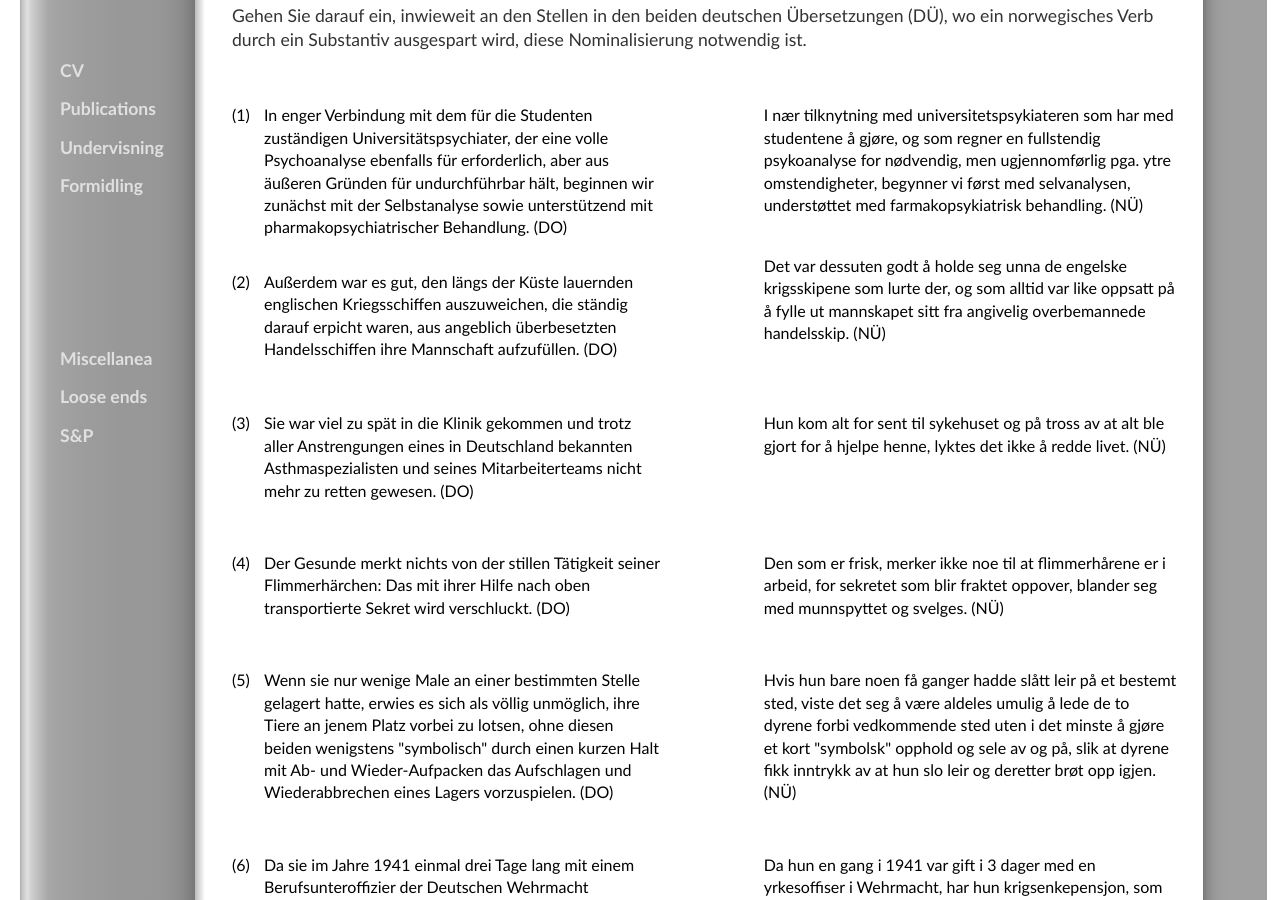
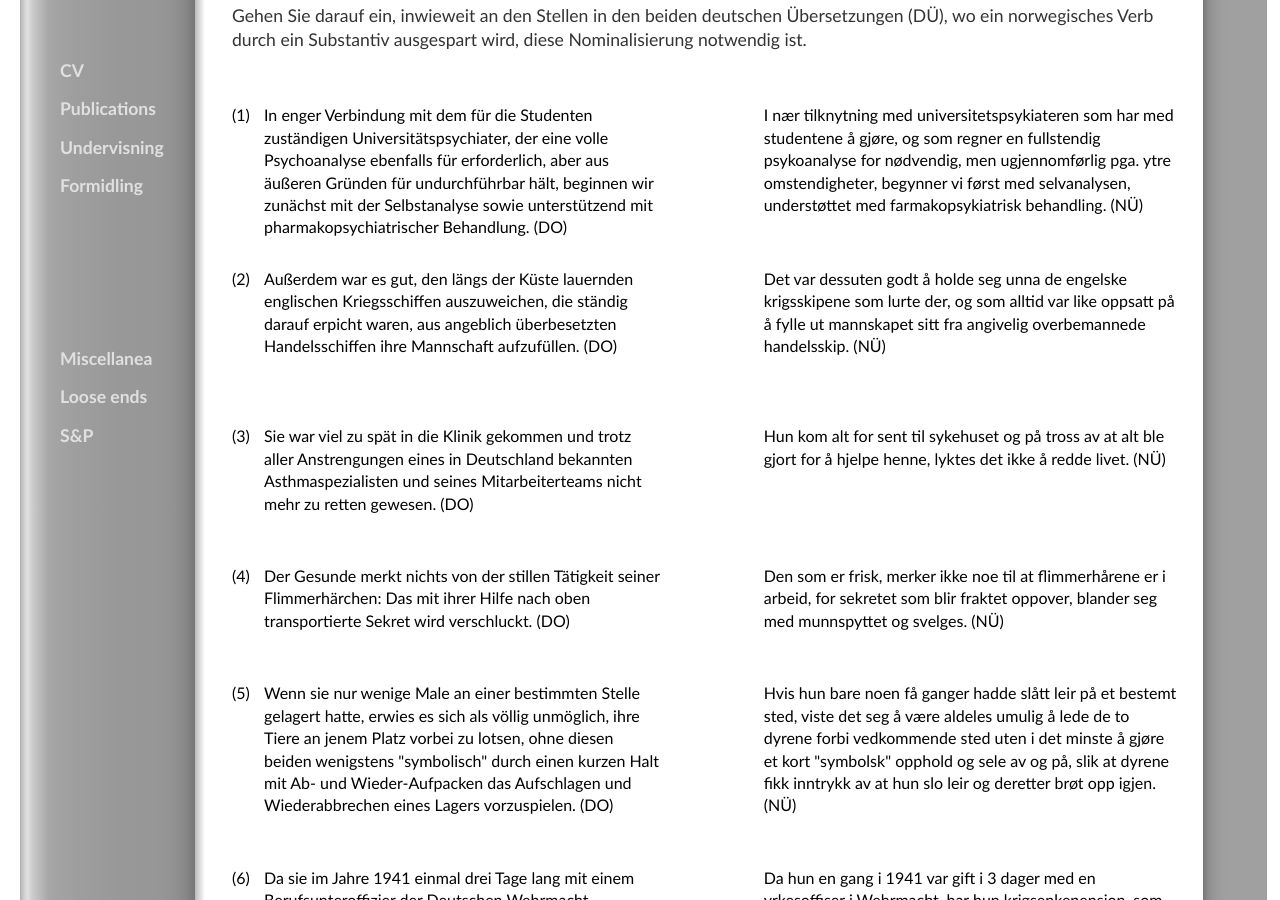
Before and after one commit to kjelljs/kjelljs.github.io, a Jekyll site: the page built from courses/kontrast/2004II.html, in a window 1280 px wide and 900 px high, scrolled down 358 px. Built offline with Jekyll 4.4.1, drawn with Linux system fonts in a browser that asks for light colours.

Commit message:
Update 2004II.html

```diff
--- a/courses/kontrast/2004II.html
+++ b/courses/kontrast/2004II.html
@@ -36,12 +36,12 @@ Gehen Sie darauf ein, inwieweit an den Stellen in den beiden deutschen Übersetz
 <li>I nær tilknytning med universitetspsykiateren som har med studentene å gjøre, og som regner en fullstendig psykoanalyse for nødvendig, men ugjennomførlig pga. ytre omstendigheter, begynner vi først med selvanalysen, understøttet med farmakopsykiatrisk behandling. (NÜ)</li></ul></div>
   </section>
 <section>
-  <div class="left">
-  <ol style="margin-right:25px; counter-reset: item 1">
+  <div class="left"></br>
+  <ol style="margin-right:25px; margin-top: -5px; counter-reset: item 1">
 <li>Außerdem war es gut, den längs der Küste lauernden englischen Kriegsschiffen auszuweichen, die ständig darauf erpicht waren, aus angeblich überbesetzten Handelsschiffen ihre Mannschaft aufzufüllen. (DO)
 </li></ol></div>
-<div class="right">
-  <ul>
+<div class="right"></br>
+  <ul style="margin-top: -5px">
 <li>Det var dessuten godt å holde seg unna de engelske krigsskipene som lurte der, og som alltid var like oppsatt på å fylle ut mannskapet sitt fra angivelig overbemannede handelsskip. (NÜ)
 </li></ul></div></br></section>
 <section>
```
